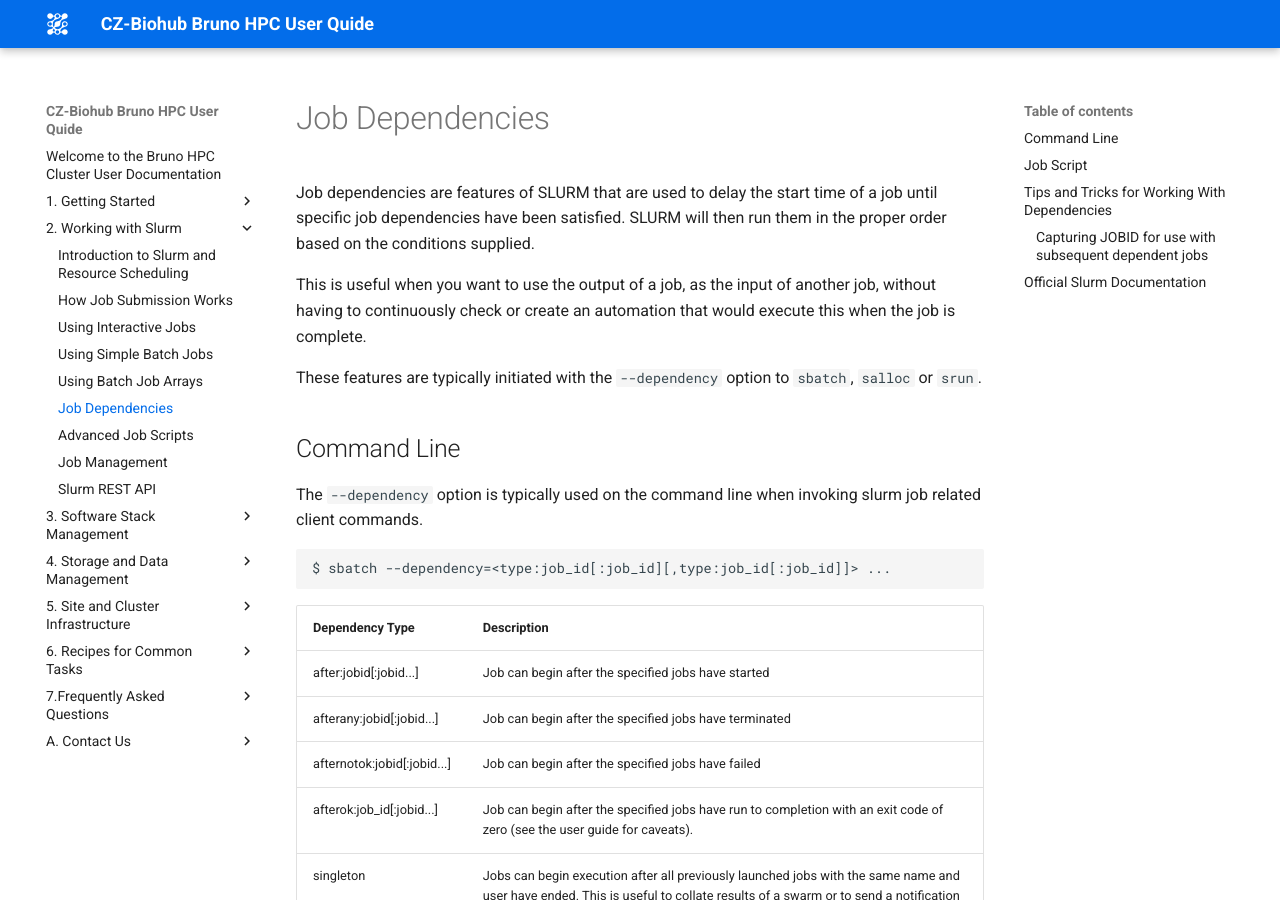
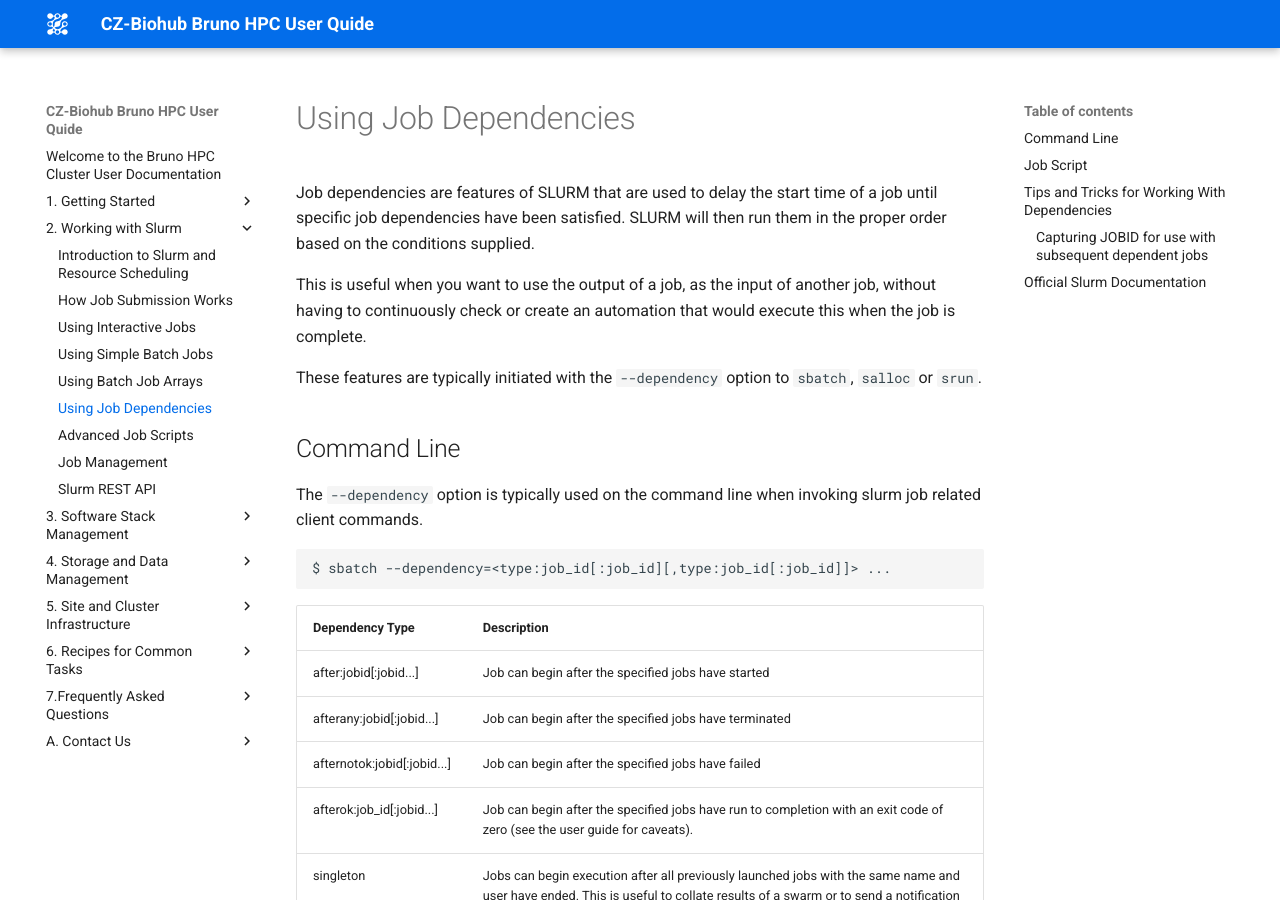
Before and after one commit to biohub-hpc/bruno-hpc-documentation, an MkDocs documentation site: the page built from docs/2._Working_with_Slurm/f._Using_Job_Dependencies.md, in a window 1280 px wide and 900 px high. Built offline with MkDocs 1.6.1 and Material for MkDocs 9.7.7, drawn with Linux system fonts in a browser that asks for light colours.

Commit message:
Update f._Using_Job_Dependencies.md

```diff
--- a/docs/2._Working_with_Slurm/f._Using_Job_Dependencies.md
+++ b/docs/2._Working_with_Slurm/f._Using_Job_Dependencies.md
@@ -1,4 +1,4 @@
-# Job Dependencies
+# Using Job Dependencies
 
 Job dependencies are features of SLURM that are used to delay the start time of a job until specific job dependencies have been satisfied. SLURM will then run them in the proper order based on the conditions supplied.
 
```
